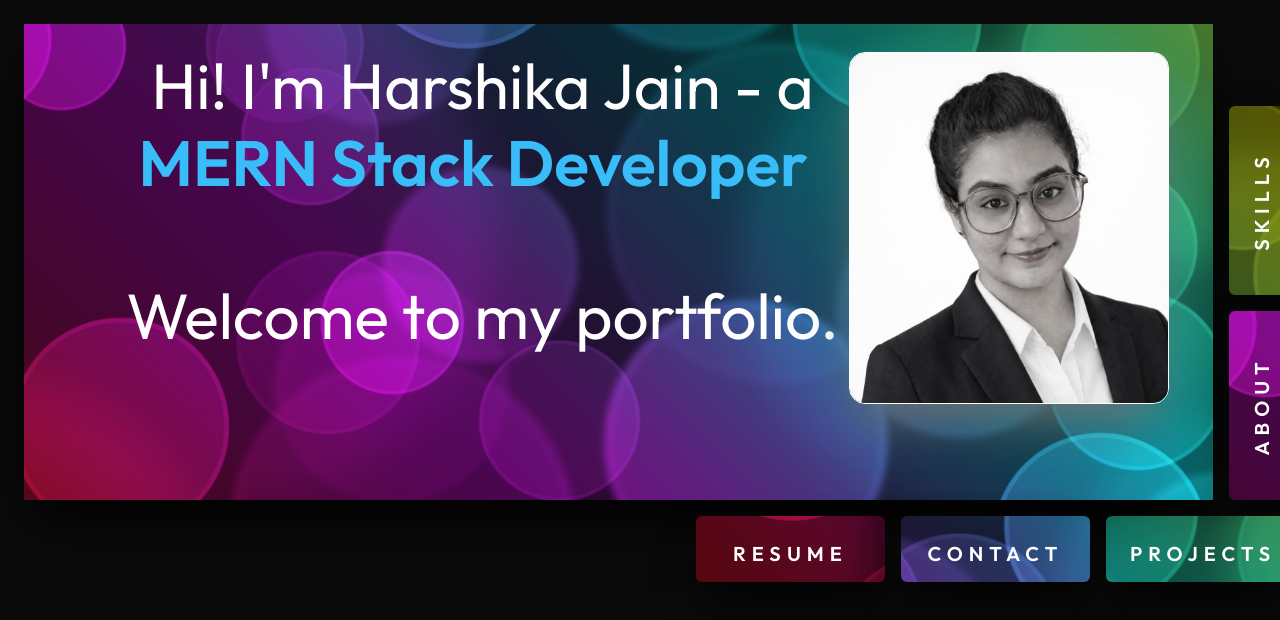
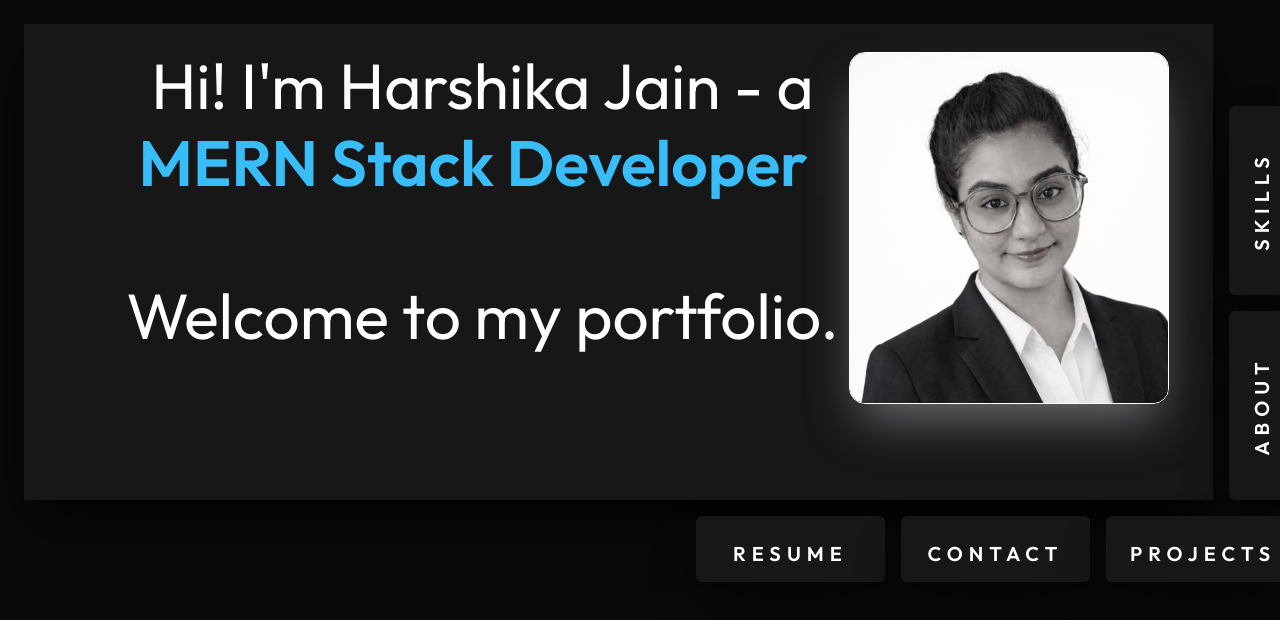
Before and after one commit to Harshikajain23/Portfolio_Harshika, a React (Vite) app in the folder vite-project/: page / in a window 1280 px wide. Shown: the top 620 px of the page. Built offline with nearby package versions, Linux system fonts and the light colour scheme.

Commit message:
Revert back

```diff
--- a/vite-project/src/Pages/Home.jsx
+++ b/vite-project/src/Pages/Home.jsx
@@ -63,8 +63,7 @@ const Home = () => {
   lg:col-span-30
   lg:row-span-12
   lg:col-start-1
-  lg:row-start-1 text-3xl sm:text-3xl lg:text-[4rem] bg-neutral-900 p-6 shadow-2xl shadow-black "
-  style={{ backgroundImage: "url('/images/background.jpg')" }}>
+  lg:row-start-1 text-3xl sm:text-3xl lg:text-[4rem] bg-neutral-900 p-6 shadow-2xl shadow-black ">
         <div className="lg:col-span-25 lg:row-span-12 lg:col-start-1 lg:row-start-1 whitespace-nowrap" >
           Hi! I'm Harshika Jain - a <br/>  <p
       className="text-3xl sm:text-3xl lg:text-[4rem]  font-semibold transition-colors duration-500 whitespace-nowrap"
@@ -117,8 +116,7 @@ const Home = () => {
   lg:col-span-2
   lg:row-span-5
   lg:col-start-31
-  lg:row-start-3 p-6 flex justify-center items-center cursor-pointer hover:bg-[#096670f7] shadow-2xl shadow-black order-2 md:order-1 bg-right"
-  style={{ backgroundImage: "url('/images/background.jpg')" }}>
+  lg:row-start-3 p-6 flex justify-center items-center cursor-pointer hover:bg-[#096670f7] shadow-2xl shadow-black order-2 md:order-1">
              <span className="font-semibold  font-inter uppercase tracking-[0.3em] inline-block lg:-rotate-90 text-xl text-center my-auto hover:font-extrabold">
              Skills
         </span>
@@ -129,16 +127,14 @@ const Home = () => {
         <div onClick={() => navigate("/about")} className=" col-span-1 order-1 md:order-2 lg:col-span-2
     lg:row-span-5
     lg:col-start-31
-    lg:row-start-8 rounded-md bg-neutral-900 p-6 flex items-center justify-center cursor-pointer hover:bg-[#73086ef7] shadow-2xl shadow-black "
-     style={{ backgroundImage: "url('/images/background.jpg')" }}>
+    lg:row-start-8 rounded-md bg-neutral-900 p-6 flex items-center justify-center cursor-pointer hover:bg-[#73086ef7] shadow-2xl shadow-black ">
           <span className="font-semibold  font-inter uppercase tracking-[0.3em] inline-block lg:-rotate-90 text-xl text-center my-auto hover:font-extrabold">
             About
         </span>
         </div>
 
         {/* Resume */}
-        <div onClick={() => navigate("/resume")} className="col-span-1 order-4 md:order-2 lg:row-span-2 lg:col-span-5 lg:col-start-18 lg:row-start-13  bg-neutral-900 p-6 rounded-md cursor-pointer hover:bg-[#b4063af7] shadow-2xl shadow-black bg-left" style={{ backgroundImage: "url('/images/background.jpg')" }}
-          >
+        <div onClick={() => navigate("/resume")} className="col-span-1 order-4 md:order-2 lg:row-span-2 lg:col-span-5 lg:col-start-18 lg:row-start-13  bg-neutral-900 p-6 rounded-md cursor-pointer hover:bg-[#b4063af7] shadow-2xl shadow-black ">
           <span className="font-semibold font-inter uppercase tracking-[0.3em] inline-block text-xl text-center my-auto hover:font-extrabold">
              Resume
 
@@ -146,8 +142,7 @@ const Home = () => {
         </div>
 
 
-        <div onClick={() => navigate("/contact")} className="order-5 md:order-3 col-span-1 lg:row-span-2 lg:col-span-5 lg:col-start-23 lg:row-start-13  bg-neutral-900 p-6  rounded-md cursor-pointer  hover:bg-[#ce4f0f] shadow-2xl shadow-black bg-center"
-          style={{ backgroundImage: "url('/images/background.jpg')" }}>
+        <div onClick={() => navigate("/contact")} className="order-5 md:order-3 col-span-1 lg:row-span-2 lg:col-span-5 lg:col-start-23 lg:row-start-13  bg-neutral-900 p-6  rounded-md cursor-pointer  hover:bg-[#ce4f0f] shadow-2xl shadow-black ">
           <span className="font-semibold hover:font-extrabold font-inter uppercase tracking-[0.3em] inline-block text-xl text-center my-auto">
              Contact
         </span>
@@ -159,7 +154,7 @@ const Home = () => {
 
 
          {/* Project */}
-        <div onClick={() => navigate("/projects")} className="font-inter order-3 md:order-4 lg:col-span-5 lg:row-span-2 lg:col-start-28 lg:row-start-13  rounded-md bg-neutral-900 p-6 cursor-pointer hover:bg-[#11a00e] shadow-2xl shadow-black bg-top" style={{ backgroundImage: "url('/images/background.jpg')" }}>
+        <div onClick={() => navigate("/projects")} className="font-inter order-3 md:order-4 lg:col-span-5 lg:row-span-2 lg:col-start-28 lg:row-start-13  rounded-md bg-neutral-900 p-6 cursor-pointer hover:bg-[#11a00e] shadow-2xl shadow-black ">
           <span className="font-semibold font-inter uppercase tracking-[0.3em] inline-block  text-xl text-center my-auto hover:font-extrabold">
              Projects
         </span>
```
Also changed, not shown: vite-project/public/images/background.jpg (deleted).
